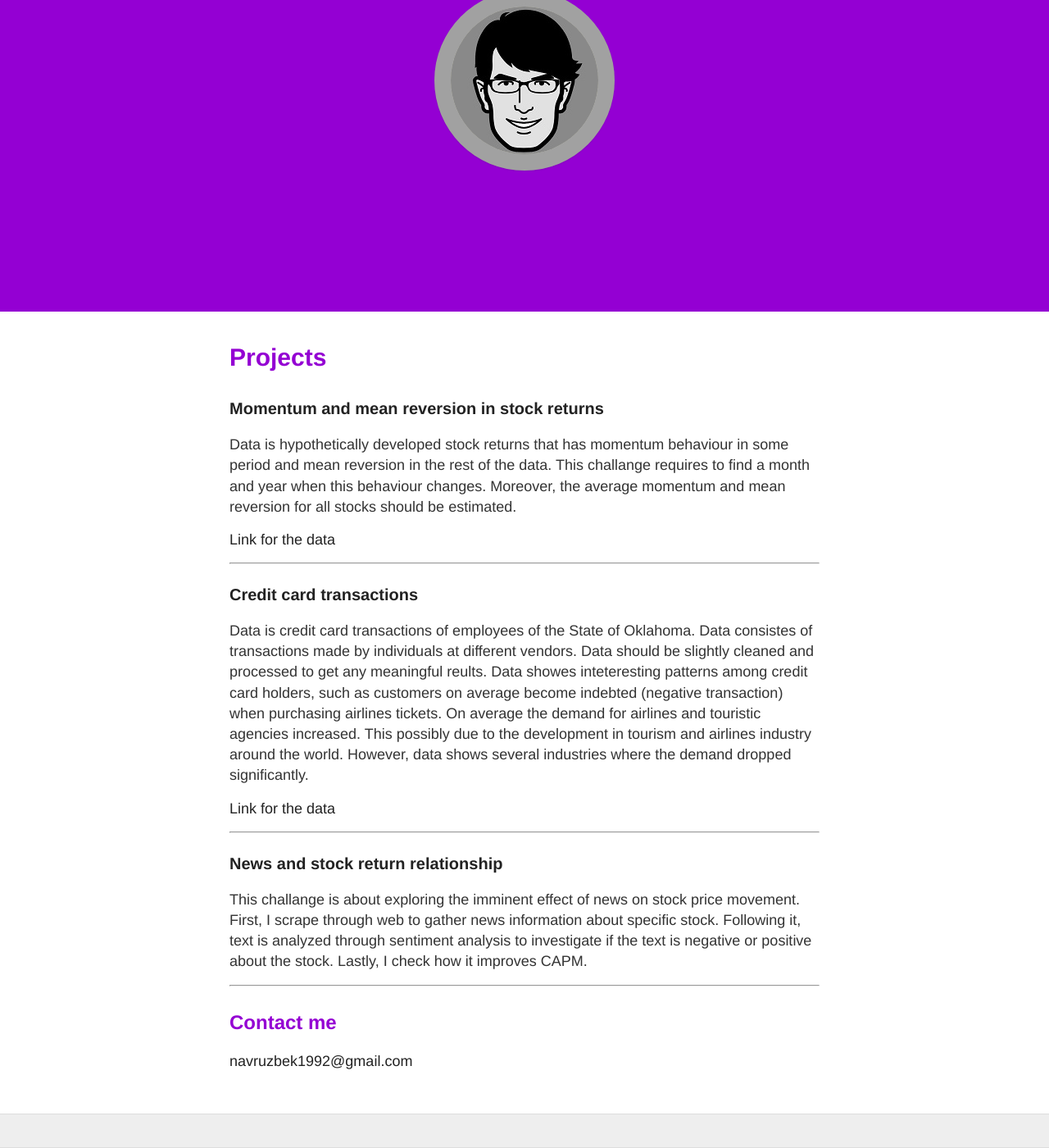
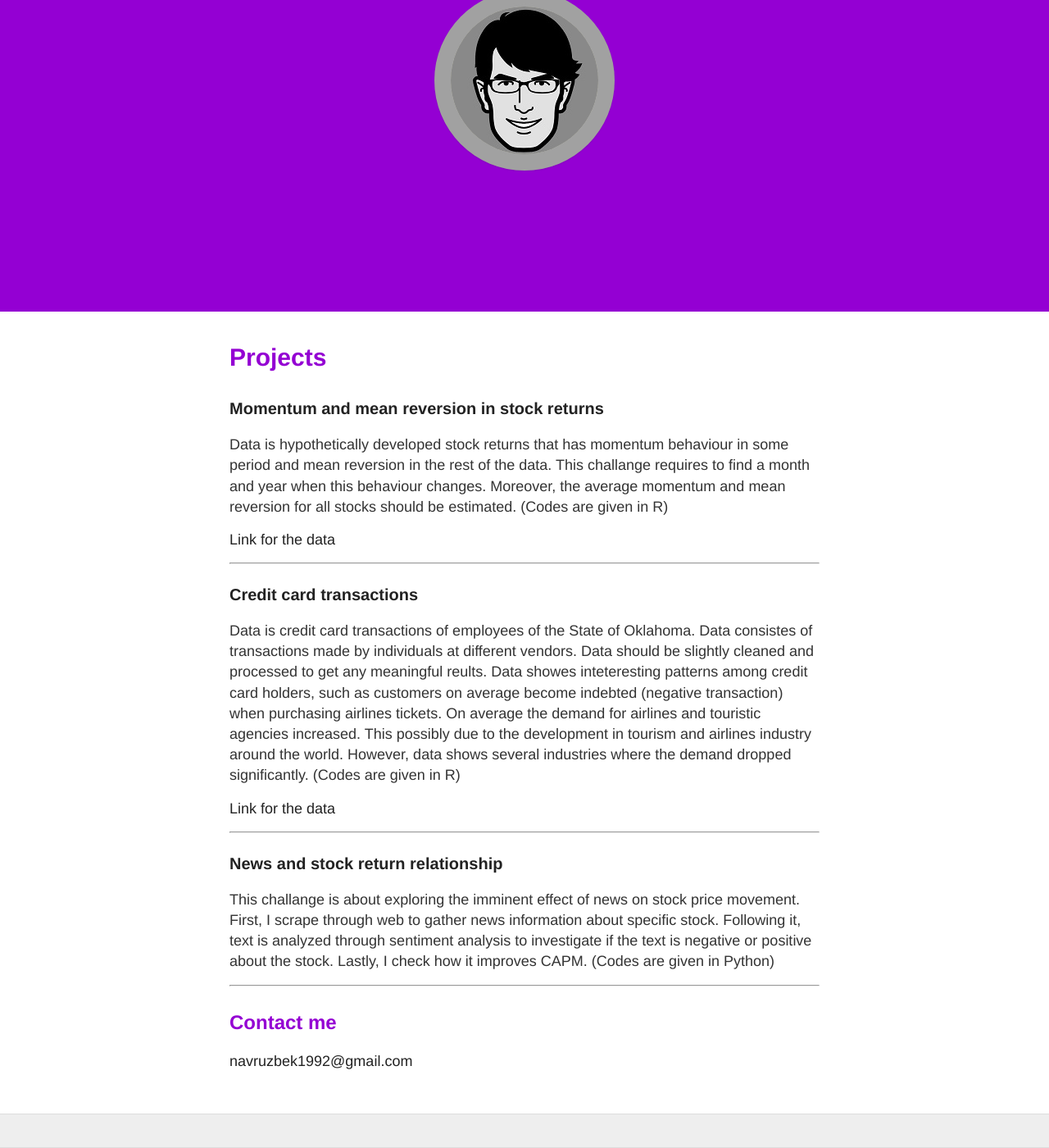
Before and after one commit to navruzbek1992/data_challenge, a Jekyll site: the page built from projects.md, in a window 1280 px wide and 1400 px high, scrolled down 263 px. Shown: the whole window at 82% size. Built offline with Jekyll 4.4.1, drawn with Linux system fonts in a browser that asks for light colours; nearby versions of some CDN libraries.

Commit message:
Update projects.md

```diff
--- a/projects.md
+++ b/projects.md
@@ -6,7 +6,7 @@ permalink: /projects/
 
 ### [Momentum and mean reversion in stock returns](/projects/project1.nb.html)
 
-Data is hypothetically developed stock returns that has momentum behaviour in some period and mean reversion in the rest of the data. This challange requires to find a month and year when this behaviour changes. Moreover, the average momentum and mean reversion for all stocks should be estimated.
+Data is hypothetically developed stock returns that has momentum behaviour in some period and mean reversion in the rest of the data. This challange requires to find a month and year when this behaviour changes. Moreover, the average momentum and mean reversion for all stocks should be estimated. (Codes are given in R)
 
 [Link for the data](https://navruzbek1992.github.io/stock-return-analysis/returns_20181228.csv)
 
@@ -14,7 +14,7 @@ Data is hypothetically developed stock returns that has momentum behaviour in so
 
 ### [Credit card transactions](/projects/project2.nb.html)
 
-Data is credit card transactions of employees of the State of Oklahoma. Data consistes of transactions made by individuals at different vendors. Data should be slightly cleaned and processed to get any meaningful reults. Data showes inteteresting patterns among credit card holders, such as customers on average become indebted (negative transaction) when purchasing airlines tickets. On average the demand for airlines and touristic agencies increased. This possibly due to the development in tourism and airlines industry around the world. However, data shows several industries where the demand dropped significantly.
+Data is credit card transactions of employees of the State of Oklahoma. Data consistes of transactions made by individuals at different vendors. Data should be slightly cleaned and processed to get any meaningful reults. Data showes inteteresting patterns among credit card holders, such as customers on average become indebted (negative transaction) when purchasing airlines tickets. On average the demand for airlines and touristic agencies increased. This possibly due to the development in tourism and airlines industry around the world. However, data shows several industries where the demand dropped significantly. (Codes are given in R)
 
 [Link for the data](https://navruzbek1992.github.io/stock-return-analysis/res_purchase_2014.csv)
 
@@ -22,7 +22,7 @@ Data is credit card transactions of employees of the State of Oklahoma. Data con
 
 ### [News and stock return relationship](/projects/news_and_boeing_stocks.html)
 
-This challange is about exploring the imminent effect of news on stock price movement. First, I scrape through web to gather news information about specific stock. Following it, text is analyzed through sentiment analysis to investigate if the text is negative or positive about the stock. Lastly, I check how it improves CAPM.
+This challange is about exploring the imminent effect of news on stock price movement. First, I scrape through web to gather news information about specific stock. Following it, text is analyzed through sentiment analysis to investigate if the text is negative or positive about the stock. Lastly, I check how it improves CAPM. (Codes are given in Python)
 
 ***
 
```
